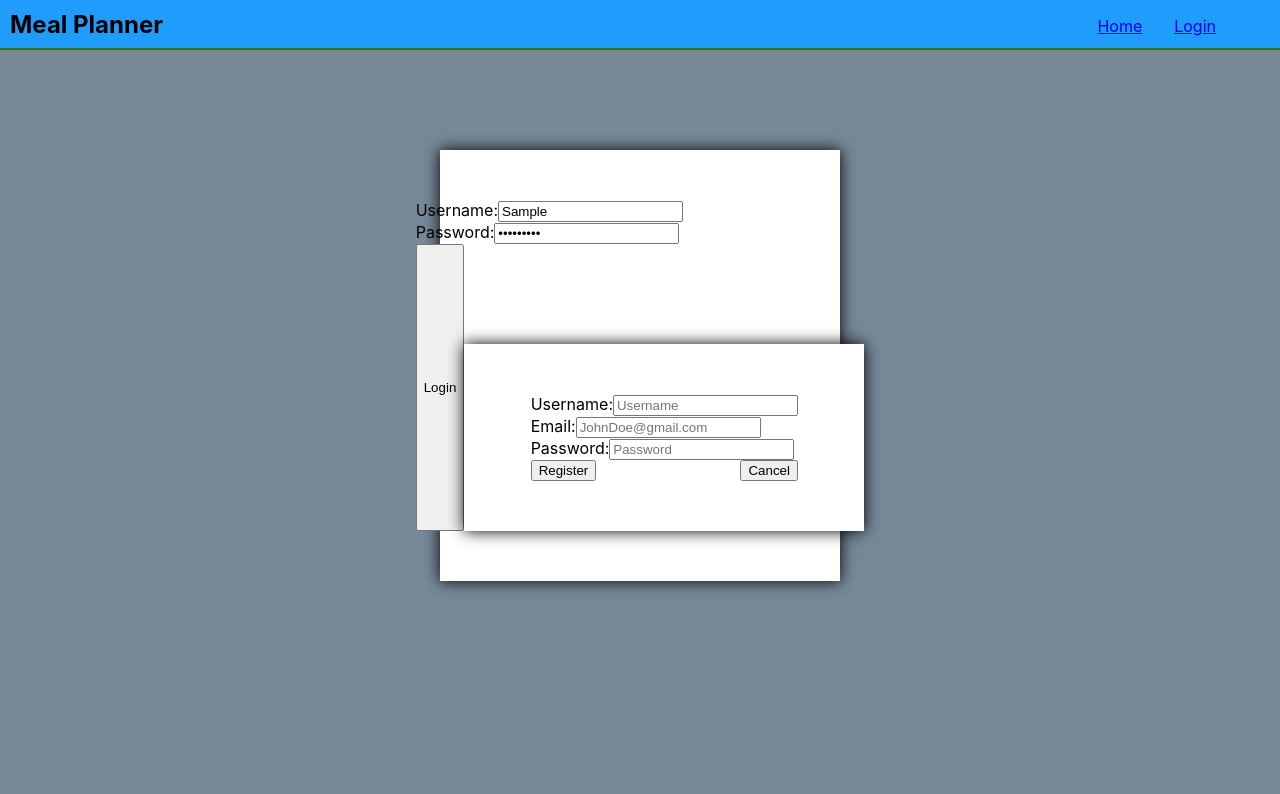
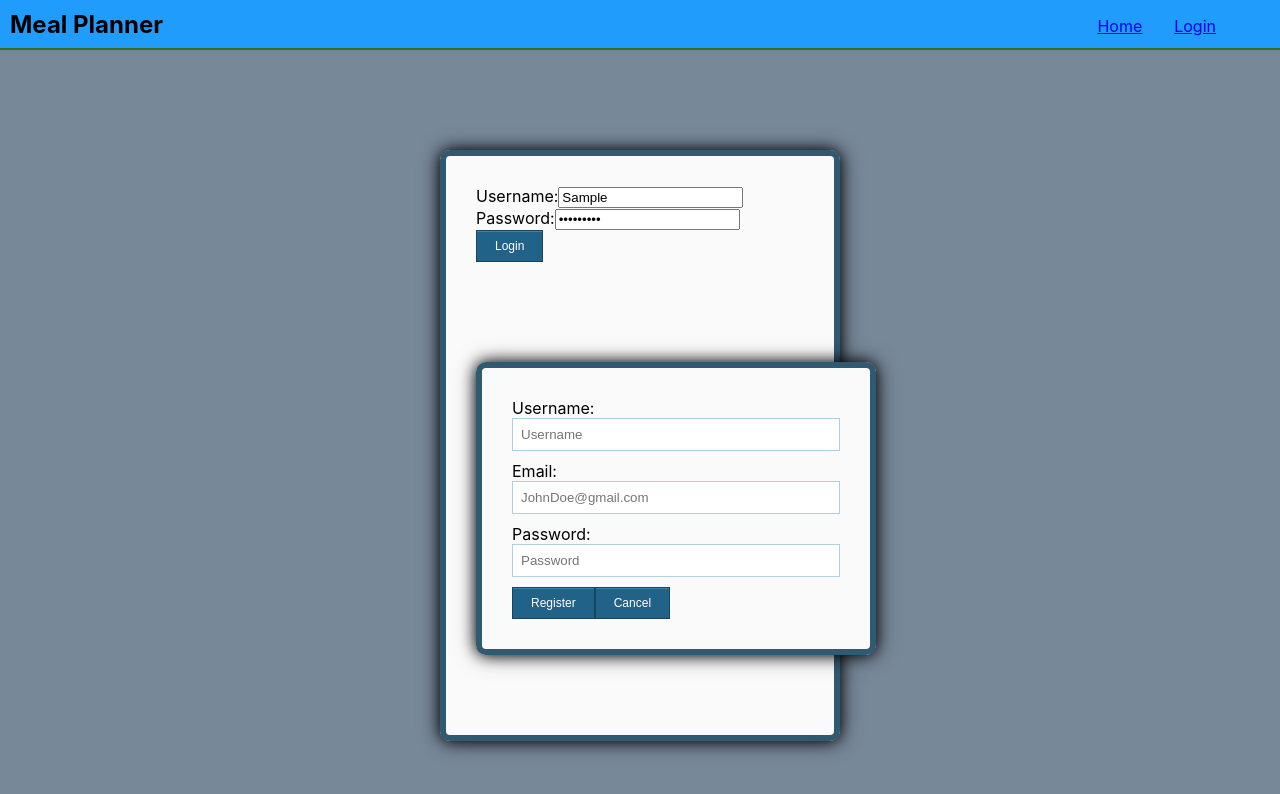
Before and after one commit to Remet0/Meal-Planner, a React (Create React App) app in the folder client/: page /login in a window 1280 px wide. Both pictures are taken after typing "Sample", "Sample123" into the empty fields and a click on the button "Sign Up". Shown: the top 794 px of the page. Built offline with nearby package versions, Linux system fonts and the light colour scheme.

Commit message:
updated form styling

```diff
--- a/client/src/Components/CreateUser.jsx
+++ b/client/src/Components/CreateUser.jsx
@@ -1,5 +1,12 @@
 import React, { useState } from 'react';
-import { ListWrap, ModalWrap, Form, BtnWrap } from './UI/index';
+import {
+  ListWrap,
+  ModalWrap,
+  Form,
+  FormBtn,
+  FieldStyle,
+  FormList
+} from './UI/index';
 
 const CreateUser = () => {
   const [show, setShow] = useState(false);
@@ -46,40 +53,38 @@ const CreateUser = () => {
       <ModalWrap>
         <Form onSubmit={createUser}>
           <ListWrap>
-            <li>
+            <FormList>
               <label htmlFor="username">Username:</label>
-              <input
+              <FieldStyle
                 type="text"
                 name="username"
                 placeholder="Username"
                 value={username}
                 onChange={e => setUsername(e.target.value)}
-              ></input>
-            </li>
-            <li>
+              ></FieldStyle>
+            </FormList>
+            <FormList>
               <label htmlFor="email">Email:</label>
-              <input
+              <FieldStyle
                 type="text"
                 name="email"
                 placeholder="JohnDoe@gmail.com"
                 value={email}
                 onChange={e => setEmail(e.target.value)}
-              ></input>
-            </li>
-            <li>
+              ></FieldStyle>
+            </FormList>
+            <FormList>
               <label htmlFor="password">Password:</label>
-              <input
+              <FieldStyle
                 type="password"
                 name="password"
                 placeholder="Password"
                 value={password}
                 onChange={e => setPassword(e.target.value)}
-              ></input>
-            </li>
-            <BtnWrap>
-              <button type="submit">Register</button>
-              <button onClick={handleClose}> Cancel</button>
-            </BtnWrap>
+              ></FieldStyle>
+            </FormList>
+            <FormBtn type="submit">Register</FormBtn>
+            <FormBtn onClick={handleClose}> Cancel</FormBtn>
           </ListWrap>
         </Form>
       </ModalWrap>
--- a/client/src/Components/LoginForm.jsx
+++ b/client/src/Components/LoginForm.jsx
@@ -1,6 +1,6 @@
 import React, { useState } from 'react';
 import { useHistory } from 'react-router-dom';
-import { ListWrap, Form, ModalWrap, BtnWrap } from './UI/index';
+import { ListWrap, Form, ModalWrap, FormBtn } from './UI/index';
 import CreateUser from './CreateUser';
 
 const LoginForm = () => {
@@ -58,10 +58,8 @@ const LoginForm = () => {
                 onChange={e => setPassword(e.target.value)}
               ></input>
             </li>
-            <BtnWrap>
-              <button type="submit">Login</button>
-              <CreateUser></CreateUser>
-            </BtnWrap>
+            <FormBtn type="submit">Login</FormBtn>
+            <CreateUser></CreateUser>
           </ListWrap>
         </Form>
       </ModalWrap>
--- a/client/src/Components/UI/Form.jsx
+++ b/client/src/Components/UI/Form.jsx
@@ -1,15 +1,19 @@
 import styled from 'styled-components';
 
 const ListWrap = styled.ul`
-  list-style-type: none;
+  padding: 0;
   margin: 0;
-  padding: 0;
+  list-style: none;
 `;
 
 const Form = styled.form`
-  display: flex;
-  justify-content: center;
-  padding: 50px 50px 50px 50px;
+  max-width: 450px;
+  background: #fafafa;
+  padding: 30px;
+  margin: 50px auto;
+  box-shadow: 1px 1px 25px rgba(0, 0, 0, 0.35);
+  border-radius: 10px;
+  border: 6px solid #305a72;
 `;
 
 const ModalWrap = styled.section`
@@ -19,10 +23,51 @@ const ModalWrap = styled.section`
   box-shadow: 0px 0px 15px;
   z-index: 999;
   width: 400px;
-`;
-const BtnWrap = styled.li`
-  display: flex;
-  justify-content: space-between;
+  border-radius: 11px;
 `;
 
-export { ListWrap, Form, ModalWrap, BtnWrap };
+const FormBtn = styled.li`
+  -moz-box-shadow: inset 0px 1px 0px 0px #3985b1;
+  -webkit-box-shadow: inset 0px 1px 0px 0px #3985b1;
+  box-shadow: inset 0px 1px 0px 0px #3985b1;
+  background-color: #216288;
+  border: 1px solid #17445e;
+  display: inline-block;
+  cursor: pointer;
+  color: #ffffff;
+  padding: 8px 18px;
+  text-decoration: none;
+  font: 12px Arial, Helvetica, sans-serif;
+
+  &:hover {
+    background: linear-gradient(to bottom, #2d77a2 5%, #337da8 100%);
+    background-color: #28739e;
+  }
+`;
+
+const FormList = styled.li`
+  display: block;
+  margin-bottom: 10px;
+  min-height: 35px;
+`;
+
+const FieldStyle = styled.input`
+  box-sizing: border-box;
+  -webkit-box-sizing: border-box;
+  -moz-box-sizing: border-box;
+  padding: 8px;
+  outline: none;
+  border: 1px solid #b0cfe0;
+  -webkit-transition: all 0.3s ease-in-out;
+  -moz-transition: all 0.3s ease-in-out;
+  -ms-transition: all 0.3s ease-in-out;
+  -o-transition: all 0.3s ease-in-out;
+  width: 100%;
+
+  &:focus {
+    box-shadow: 0 0 5px #b0cfe0;
+    border: 1px solid #b0cfe0;
+  }
+`;
+
+export { ListWrap, Form, ModalWrap, FormBtn, FieldStyle, FormList };
--- a/client/src/Components/UI/index.jsx
+++ b/client/src/Components/UI/index.jsx
@@ -1,4 +1,11 @@
-import { ListWrap, Form, ModalWrap, BtnWrap } from './Form';
+import {
+  ListWrap,
+  Form,
+  ModalWrap,
+  FormBtn,
+  FieldStyle,
+  FormList
+} from './Form';
 import { Body } from './Body';
 
-export { ListWrap, Form, ModalWrap, BtnWrap, Body };
+export { ListWrap, Form, ModalWrap, FormBtn, Body, FieldStyle, FormList };
```
